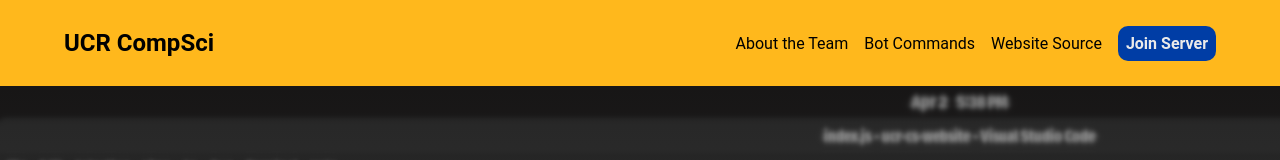
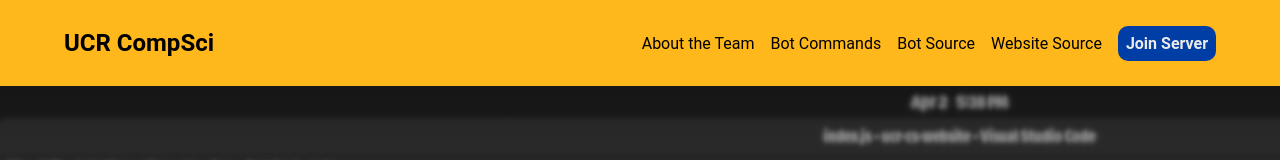
Before and after one commit to raymondwzeng/ucr-cs-website, a Next.js app in the folder client/: page / in a window 1280 px wide. Shown: the top 160 px of the page. Built offline with nearby package versions, Linux system fonts and the light colour scheme.

Commit message:
Added bot source to website header

```diff
--- a/client/pages/components/header.js
+++ b/client/pages/components/header.js
@@ -11,6 +11,7 @@ export default function Header() {
                 <div id='menu' className="center-vertical">
                     <a href="/about">About the Team</a>
                     <a href="/documentation">Bot Commands</a>
+                    <a rel="noopener noreferrer" target="_blank" href="https://github.com/raymondwzeng/norm-navel-bot">Bot Source</a>
                     <a rel="noopener noreferrer" target="_blank" href="https://github.com/raymondwzeng/ucr-cs-website">Website Source</a>
                     <a className="outline-button button-main" id="join" rel="noopener noreferrer" target="_blank" href="https://discord.gg/S7MGSV4">Join Server</a>
                 </div>
```
